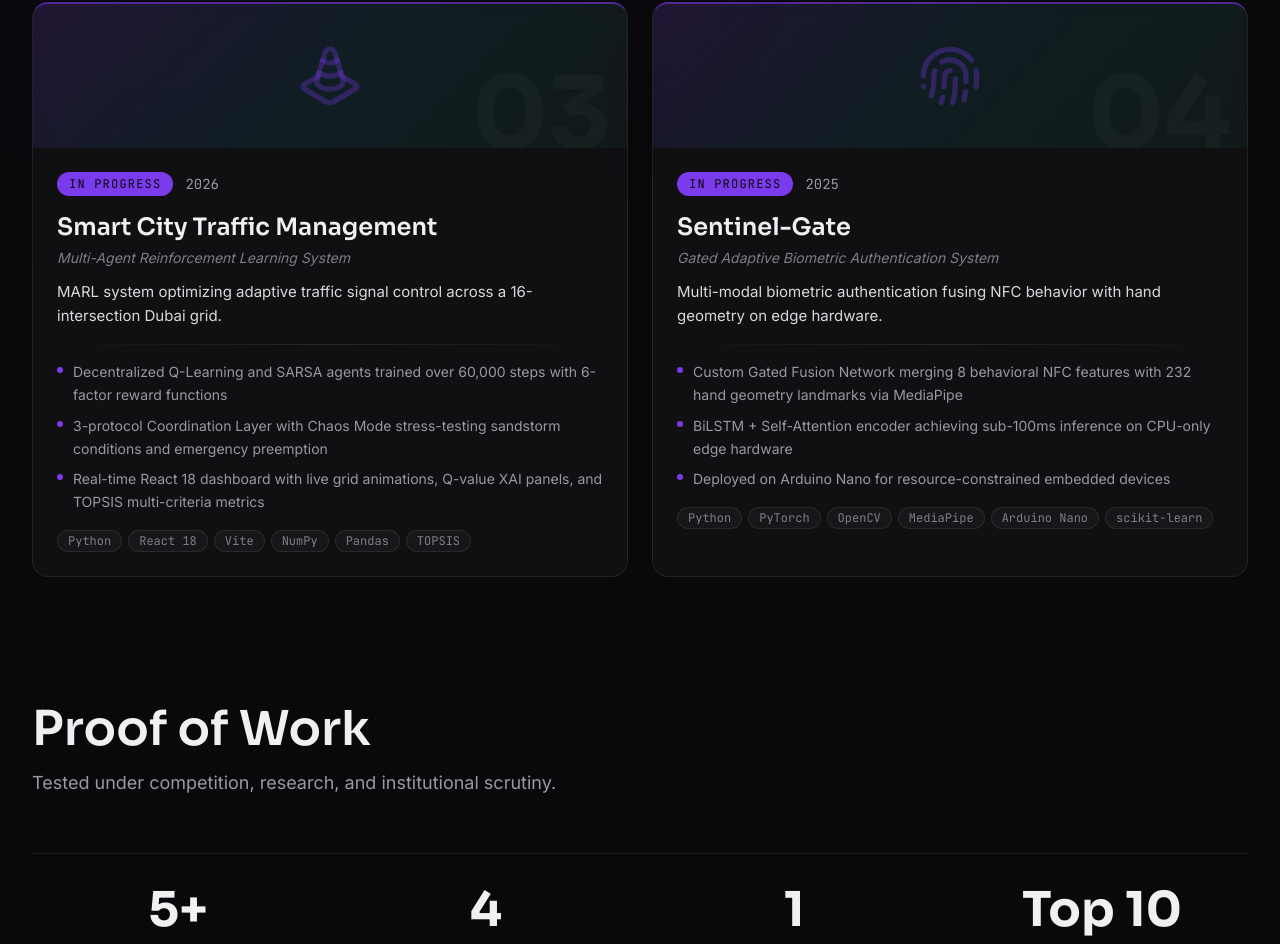
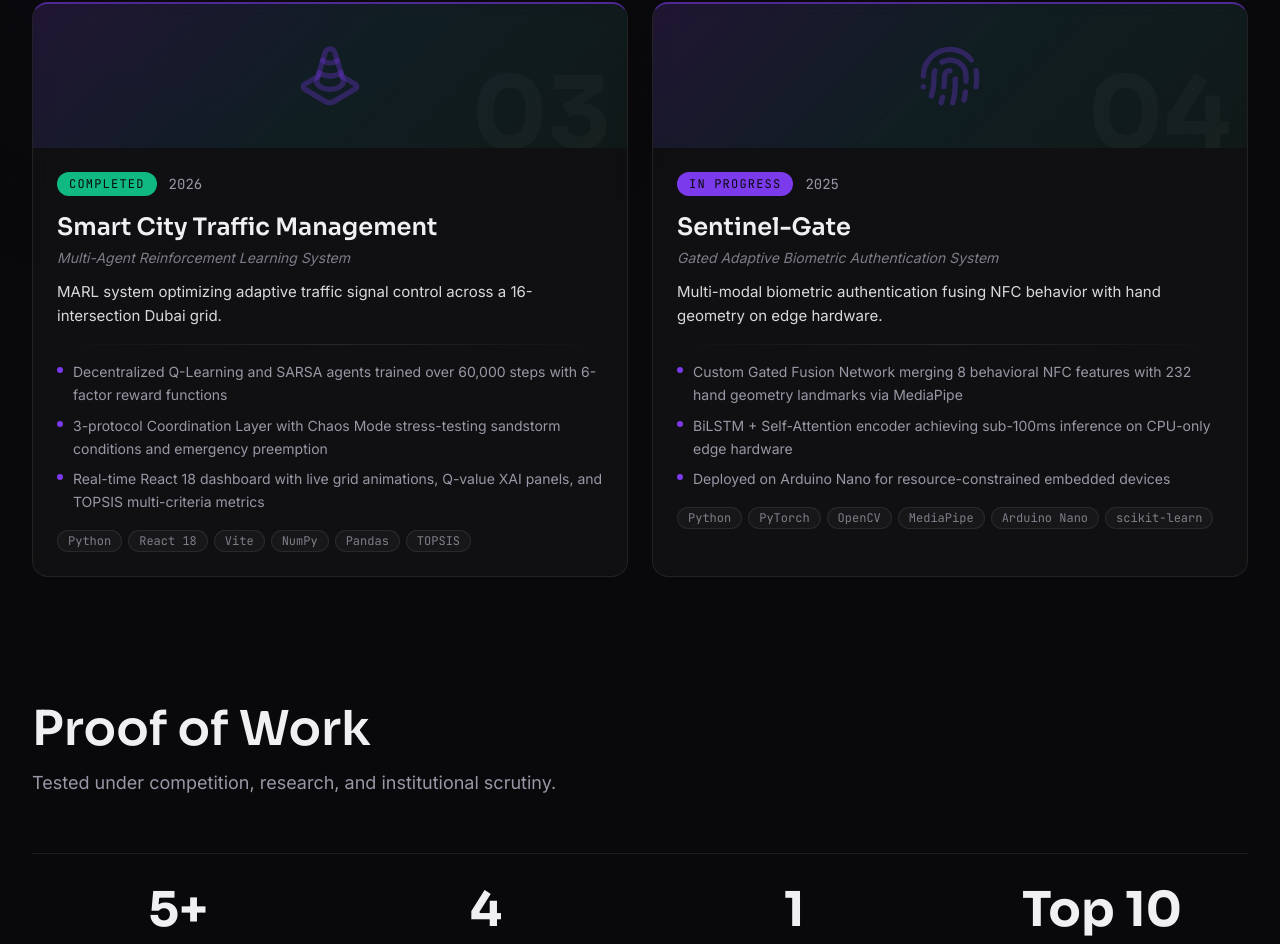
Before and after one commit to KartikJoshi23/portfolio-website, a Next.js app: page / in a window 1280 px wide. Shown: the part 2445-3389 px from the top of the page. Built offline with nearby package versions, Linux system fonts and the light colour scheme.

Commit message:
update: Smart City Traffic Management status to completed

```diff
--- a/src/data/projects.ts
+++ b/src/data/projects.ts
@@ -50,7 +50,7 @@ export const projects: Project[] = [
         title: 'Smart City Traffic Management',
         subtitle: 'Multi-Agent Reinforcement Learning System',
         year: '2026',
-        status: 'in-progress',
+        status: 'completed',
         oneLiner:
             'MARL system optimizing adaptive traffic signal control across a 16-intersection Dubai grid.',
         highlights: [
```
